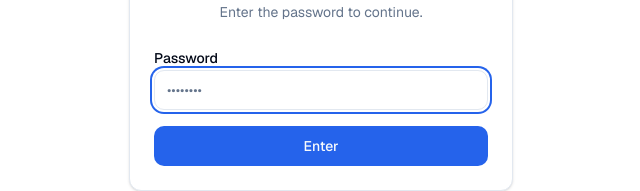
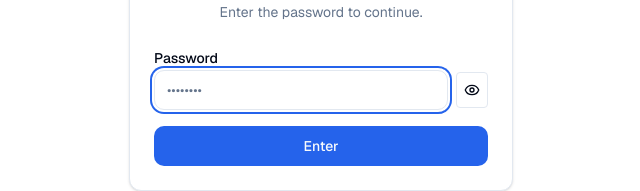
Before and after one commit to samergoda/visa-cover-letter, a Next.js app: page /en/login in a window 1280 px wide. Shown: the part 359-550 px from the top of the page, without its empty margins (319-959 px from the left). Built offline with nearby package versions, Linux system fonts and the light colour scheme.

Commit message:
feat: add show/hide password toggle to login page

```diff
--- a/src/app/[locale]/login/page.tsx
+++ b/src/app/[locale]/login/page.tsx
@@ -3,7 +3,7 @@
 import { useState } from "react";
 import { useRouter } from "@/i18n/routing";
 import { toast } from "sonner";
-import { Lock } from "lucide-react";
+import { Lock, Eye, EyeOff } from "lucide-react";
 import { Button } from "@/components/ui/button";
 import { Input } from "@/components/ui/input";
 import { Label } from "@/components/ui/label";
@@ -12,6 +12,7 @@ import { Card, CardContent, CardDescription, CardHeader, CardTitle } from "@/com
 export default function LoginPage() {
   const router = useRouter();
   const [password, setPassword] = useState("");
+  const [showPassword, setShowPassword] = useState(false);
   const [isLoading, setIsLoading] = useState(false);
   const [error, setError] = useState("");
 
@@ -58,14 +59,26 @@ export default function LoginPage() {
           <form onSubmit={handleSubmit} className="space-y-4">
             <div className="space-y-2">
               <Label htmlFor="password">Password</Label>
+
+              <div className="flex items-center gap-2">
                 <Input
                   id="password"
-                type="password"
+                  type={showPassword ? "text" : "password"}
                   placeholder="••••••••"
                   value={password}
                   onChange={(e) => setPassword(e.target.value)}
                   autoFocus
                 />
+                <button
+                  type="button"
+                  aria-label={showPassword ? "Hide password" : "Show password"}
+                  onClick={() => setShowPassword((s) => !s)}
+                  className="inline-flex h-9 w-9 items-center justify-center rounded border bg-transparent text-sm hover:bg-muted"
+                >
+                  {showPassword ? <EyeOff className="h-4 w-4" /> : <Eye className="h-4 w-4" />}
+                </button>
+              </div>
+
               {error ? <p className="text-xs text-destructive">{error}</p> : null}
             </div>
             <Button type="submit" className="w-full" disabled={isLoading}>
```
Lines whose indentation alone changed are shown as unchanged.
